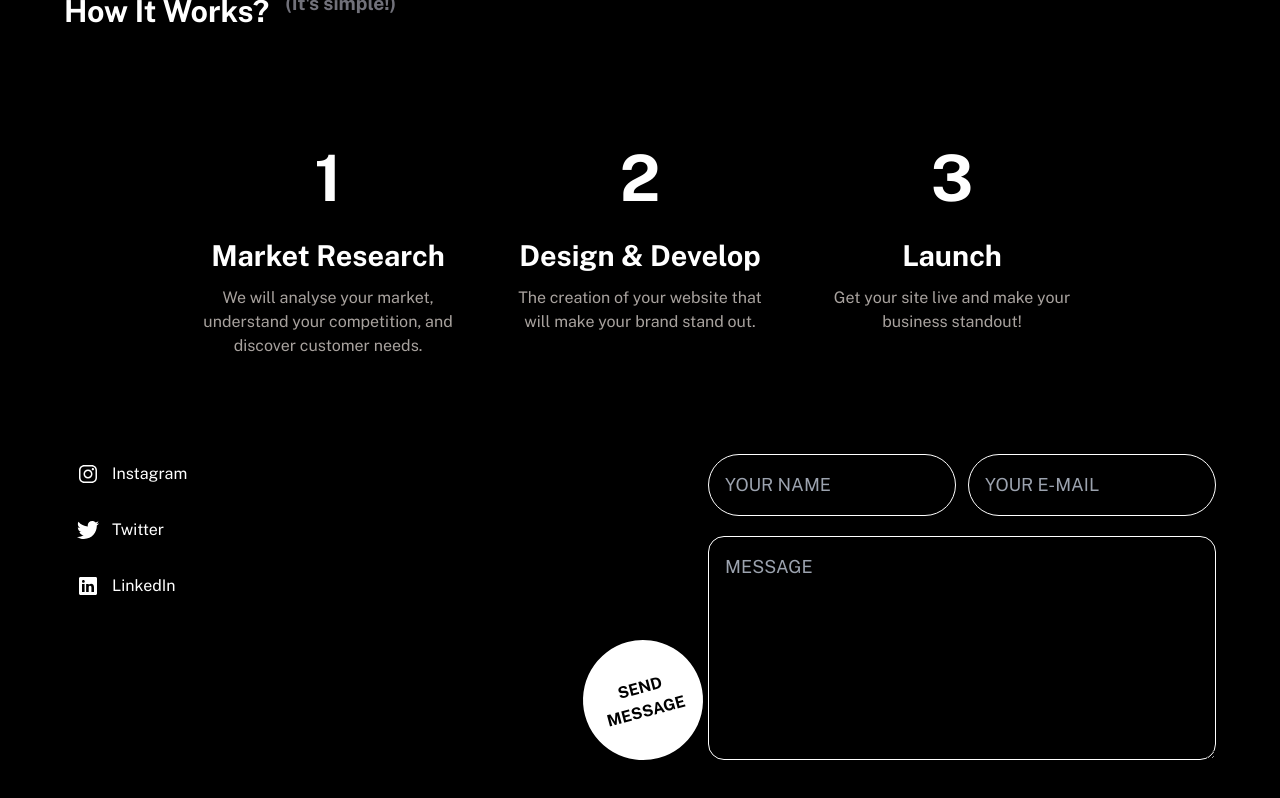
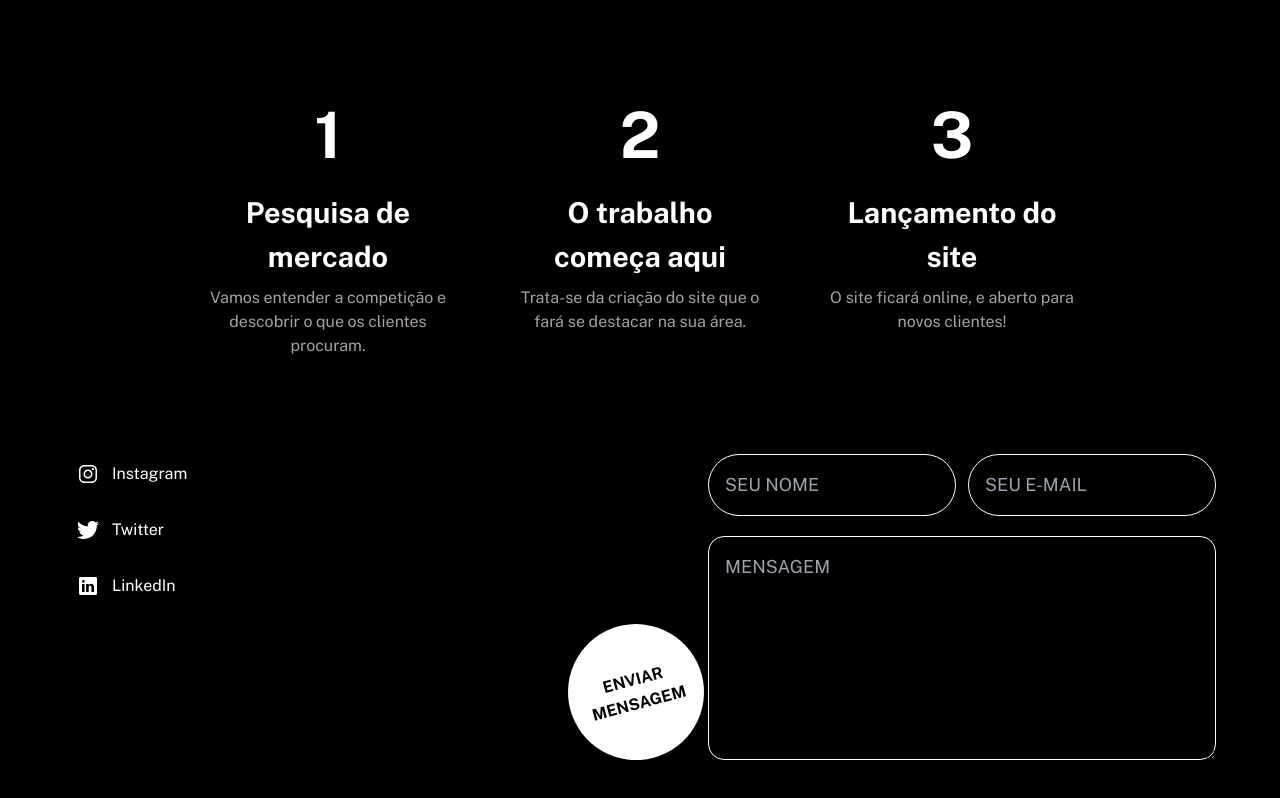
Before and after one commit to thirraz/hopeway, a React (Vite) app: page / in a window 1280 px wide. Both pictures are taken after a click on the item "Instagram". Shown: the top 798 px of the page. Built offline with nearby package versions, Linux system fonts and the light colour scheme.

Commit message:
update: tradução do site para o pt-BR

```diff
--- a/index.html
+++ b/index.html
@@ -1,5 +1,5 @@
 <!DOCTYPE html>
-<html lang="en">
+<html lang="pt-BR">
 	<head>
 		<meta charset="UTF-8" />
 		<link rel="icon" type="image/svg+xml" href="/hopeway_favicon.png" />
--- a/src/components/Button.jsx
+++ b/src/components/CTA.jsx
@@ -1,4 +1,4 @@
-export default function Button() {
+export default function CTA() {
 	return (
 		<a
 			href="https://cal.com/thirraz/30min"
@@ -10,7 +10,7 @@ export default function Button() {
 			transform hover:translate-y-[-4px] transition-all
 			max-w-fit"
 		>
-			Book a Call
+			Marcar uma reunião
 		</a>
 	)
 }
--- a/src/components/EmailForm.jsx
+++ b/src/components/EmailForm.jsx
@@ -17,10 +17,12 @@ export default function EmailForm() {
 			})
 			.then(
 				() => {
-					toast.success("MESSAGE SENT!")
+					toast.success("MESSAGEM ENVIADA!")
 				},
 				() => {
-					toast.error("Some error occurred, please try later...")
+					toast.error(
+						"Ocorreu um erro... Caso persista, tente me contactar pelas redes sociais :)"
+					)
 				}
 			)
 	}
@@ -37,7 +39,7 @@ export default function EmailForm() {
 						required
 						type="text"
 						name="from_name"
-						placeholder="YOUR NAME"
+						placeholder="SEU NOME"
 						className="px-4 py-4 w-full bg-black text-white border-[1px] border-white text-lg rounded-[200px]  outline-none"
 					/>
 
@@ -45,7 +47,7 @@ export default function EmailForm() {
 						required
 						type="email"
 						name="from_email"
-						placeholder="YOUR E-MAIL"
+						placeholder="SEU E-MAIL"
 						className="px-4 py-4 w-full bg-black text-white border-[1px] border-white text-lg rounded-[200px] outline-none"
 					/>
 				</div>
@@ -53,30 +55,13 @@ export default function EmailForm() {
 				<textarea
 					required
 					name="message"
-					placeholder="MESSAGE"
+					placeholder="MENSAGEM"
 					className="px-4 py-4 min-h-56 bg-black text-white border-[1px] border-white text-lg rounded-2xl outline-none"
 				/>
 
-				<button className="absolute bottom-0 right-0 md:bottom-0 md:left-[-125px] bg-white max-w-fit font-bold uppercase text-sm md:text-base py-7 px-3 px md:py-9 md:px-5 rounded-full rotate-[-15deg] active:border-[1px] border-white active:bg-black active:text-white hover:bg-slate-300 transform hover:translate-y-[-5px] transition-transform">
-					Send <br /> Message
+				<button className="absolute bottom-0 right-0 md:bottom-0 md:left-[-140px] bg-white max-w-fit font-bold uppercase text-sm md:text-base py-9 px-[.9rem] px md:py-11 md:px-5 rounded-full rotate-[-15deg] active:border-[1px] border-white active:bg-black active:text-white hover:bg-slate-300 transform hover:translate-y-[-5px] transition-transform">
+					Enviar <br /> Mensagem
 				</button>
-				{/* <motion.div
-					initial={{ translateX: "150%" }}
-					animate={
-						test
-							? {
-									translateX: ,
-									transition: { duration: 0.8, ease: "anticipate" }
-							  }
-							: null
-					}
-					className="py-3 px-4 bg-green-200 text-black uppercase font-bold rounded-lg absolute bottom-2 right-0 flex gap-4 items-center"
-				>
-					<span>
-						<IoCheckmarkCircleOutline className="w-7 h-7" />
-					</span>
-					<p>Message sent</p>
-				</motion.div> */}
 			</form>
 		</>
 	)
--- a/src/components/HeroText.jsx
+++ b/src/components/HeroText.jsx
@@ -1,5 +1,5 @@
 import { motion } from "framer-motion"
-import Button from "./Button"
+import CTA from "./CTA"
 
 export default function HeroText({ opacity }) {
 	return (
@@ -8,14 +8,14 @@ export default function HeroText({ opacity }) {
 			style={{ opacity }}
 		>
 			<h1 className="text-[clamp(2rem,5vw,4rem)] font-semibold md:leading-[3rem] lg:leading-[4.2rem] ">
-				Increase Your Results <br />
-				With HopeWay
+				Aumente seus resultados <br />
+				Com a HopeWay
 			</h1>
 			<p className="font-thin max-w-[70%] mb-4 md:mb-0">
-				HopeWay provides the design, the text that will make you sell more,
-				and the code. Everything with a good price!
+				A HopeWay fornece o design, o texto que fará você vender mais, e o
+				código. Tudo por um ótimo preço!
 			</p>
-			<Button text="Book a Call" />
+			<CTA />
 		</motion.div>
 	)
 }
--- a/src/components/HowItWorksSection.jsx
+++ b/src/components/HowItWorksSection.jsx
@@ -8,20 +8,20 @@ import ContactsContainer from "./ContactsContainer"
 const stepsData = [
 	{
 		stepNumber: 1,
-		stepName: "Market Research",
+		stepName: "Pesquisa de mercado",
 		stepProcess:
-			"We will analyse your market, understand your competition, and discover customer needs."
+			"Vamos entender a competição e descobrir o que os clientes procuram."
 	},
 	{
 		stepNumber: 2,
-		stepName: "Design & Develop",
+		stepName: "O trabalho começa aqui",
 		stepProcess:
-			"The creation of your website that will make your brand stand out."
+			"Trata-se da criação do site que o fará se destacar na sua área."
 	},
 	{
 		stepNumber: 3,
-		stepName: "Launch",
-		stepProcess: "Get your site live and make your business standout!"
+		stepName: "Lançamento do site",
+		stepProcess: "O site ficará online, e aberto para novos clientes!"
 	}
 ]
 
--- a/src/components/ProjectButton.jsx
+++ b/src/components/ProjectButton.jsx
@@ -12,7 +12,7 @@ export default function ProjectButton({ siteLink, selfStart }) {
 			 transform hover:translate-y-[-3px] transition-all self-center
 			 max-w-fit ${selfStart ? "lg:self-start" : "lg:self-end"}`}
 		>
-			See live site here{" "}
+			Visitar site{" "}
 			<span>
 				<GoLinkExternal />
 			</span>
--- a/src/components/Projects.jsx
+++ b/src/components/Projects.jsx
@@ -6,21 +6,21 @@ const projectsData = [
 		projectCover: "/huge_bobcat.jpg",
 		projectName: "Huge Bobcat",
 		projectDescription:
-			"A streaming service with a HUGE amount of movies, with a great price. Don't waste more time spending so much to see bad movies anymore.",
+			"Uma plataforma de streaming com uma ENORME quantidade de filmes, por um preço acessível. Não perca mais dinheiro, assine Huge Bobcat!",
 		link: "https://huge-bobcat.vercel.app/"
 	},
 	{
 		projectCover: "/desert_global.png",
 		projectName: "Desert Global",
 		projectDescription:
-			"Do you want auto tools, pieces to improve or fix your car? Desert Global can provide this to you!",
+			"Você precisa de peças para o seu carro, ou alguma ferramenta para consertá-lo? A Desert Global tem isso e muito mais!",
 		link: "https://fantastic-longma-18b9b1.netlify.app/"
 	},
 	{
 		projectCover: "/nexter.jpg",
 		projectName: "Nexter",
 		projectDescription:
-			"You deserve a comfortable house, with beautiful views and in a good neighborhood. Nexter will make you happier!",
+			"Você merece uma casa confortável, com uma bela vista, e em uma boa vizinhança. A Nexter pode lhe dar isso!",
 		link: "https://lovely-quokka-749147.netlify.app/"
 	}
 ]
--- a/src/components/Subheading.jsx
+++ b/src/components/Subheading.jsx
@@ -2,10 +2,10 @@ export default function Subheading() {
 	return (
 		<>
 			<h2 className="text-white text-[clamp(1.9rem,2vw,3rem)] font-bold">
-				How It Works?
+				Como funciona?
 			</h2>
 			<h2 className="text-zinc-500 text-[1.2rem] font-bold">
-				(It&apos;s simple!)
+				(É bem simples!)
 			</h2>
 		</>
 	)
--- a/src/components/Testimonial.jsx
+++ b/src/components/Testimonial.jsx
@@ -1,17 +1,12 @@
 // import IconStar from "./IconStar"
 import { MdStar } from "react-icons/md"
 
-export default function Testimonial() {
+export default function vTestimonial() {
 	return (
 		<div className="px-5 py-4 bg-black border-[1px] border-white flex flex-col gap-4 md:max-w-[30rem] rounded-xl">
 			<div className=" ">
 				<p className="text-[16px] leading-normal">Alberto N.</p>
 				<div className="flex">
-					{/* <IconStar />
-					<IconStar />
-					<IconStar />
-					<IconStar />
-					<IconStar /> */}
 					<MdStar className="fill-yellow-400 w-4" />
 					<MdStar className="fill-yellow-400 w-4" />
 					<MdStar className="fill-yellow-400 w-4" />
@@ -19,13 +14,13 @@ export default function Testimonial() {
 					<MdStar className="fill-yellow-400 w-4" />
 				</div>
 			</div>
-			<p className="text-[16px] text-stone-400 leading-normal">
-				I’m a layman in programming and had a problem. HopeWay solved this
-				demand very well. It was polite, helpful and competent. Made all the
-				necessary adjustments for a good delivery. Kept the communication
-				always flowing, giving constant feedback. I strongly recommend the
-				work of HopeWay and if I need it again, I will call them because I
-				know I will be super well attended.
+			<p className="text-[16px] text-stone-300 leading-normal">
+				Eu sou leigo em programação e tinha um problema. A HopeWay resolveu
+				essa demanda muito bem, sendo educados, úteis e competentes. Fizeram
+				todos os ajustes necessários para uma boa entrega. Mantiveram a
+				comunicação sempre fluindo, dando feedback constante. Recomendo
+				vivamente o trabalho da HopeWay e se precisar deles novamente, vou
+				chamá-los porque sei que serei super bem atendido.
 			</p>
 		</div>
 	)
--- a/src/components/TestimonialsSection.jsx
+++ b/src/components/TestimonialsSection.jsx
@@ -20,10 +20,9 @@ export default function TestimonialsSection() {
 	}
 
 	return (
-		<motion.div className="max-w-[100dvw] flex flex-col gap-[5rem] items-center md:items-stretch">
+		<motion.div className="px-4 md:px-0 max-w-[100dvw] flex flex-col gap-[5rem] items-center md:items-stretch">
 			<h2 className="text-white text-center text-[clamp(1.2rem,2vw,3rem)] font-semibold">
-				We do not have many clients yet 😑, but you can help us to complete
-				them 😉
+				Nós não temos muitos clientes ainda 😑, mas estamos crescendo 😉
 			</h2>
 			<motion.section
 				ref={ref}
```
